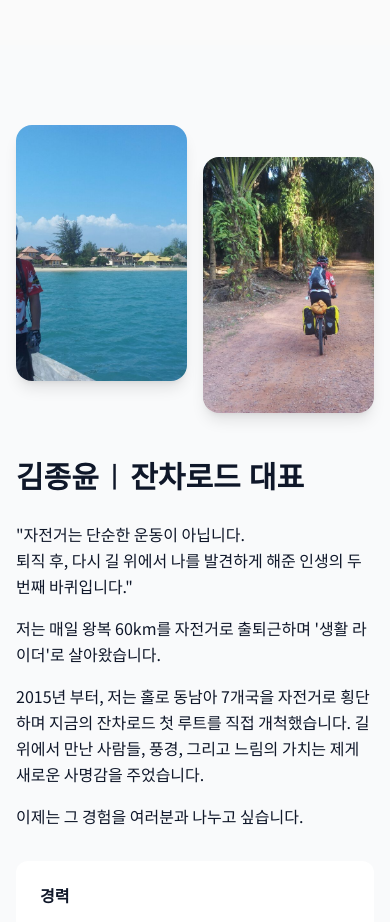
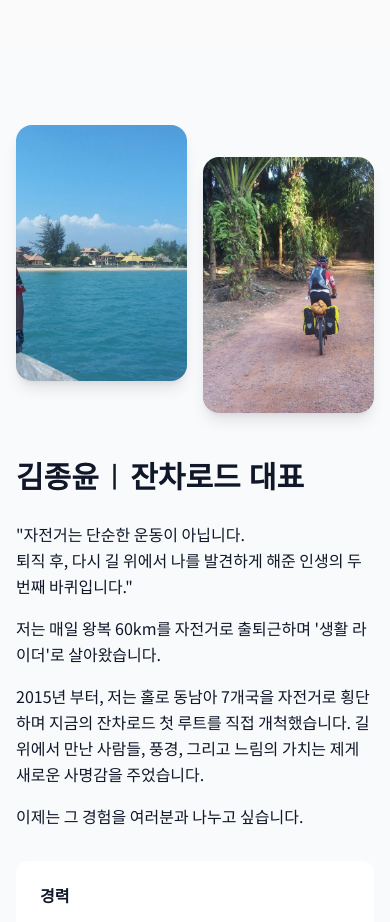
Before and after one commit to flowacademy-web/jancha-road-journeys, a React (Vite) app: page / in a window 390 px wide. Shown: the part 4080-5002 px from the top of the page. Built offline with nearby package versions, Linux system fonts and the light colour scheme; the HTML template or start-up script is replaced by a standard one.

Commit message:
Fix image cropping on mobile

```diff
--- a/src/pages/Index.tsx
+++ b/src/pages/Index.tsx
@@ -159,6 +159,7 @@ const Index = () => {
                 src={guideImage}
                 alt="가이드 프로필"
                 className="w-full h-64 object-cover rounded-2xl shadow-lg"
+                style={{ objectPosition: '60% center' }}
               />
               <img
                 src={groupImage}
```
